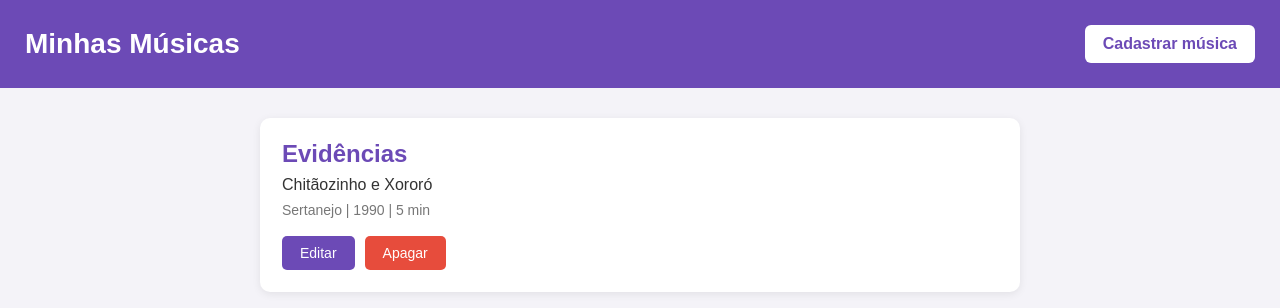
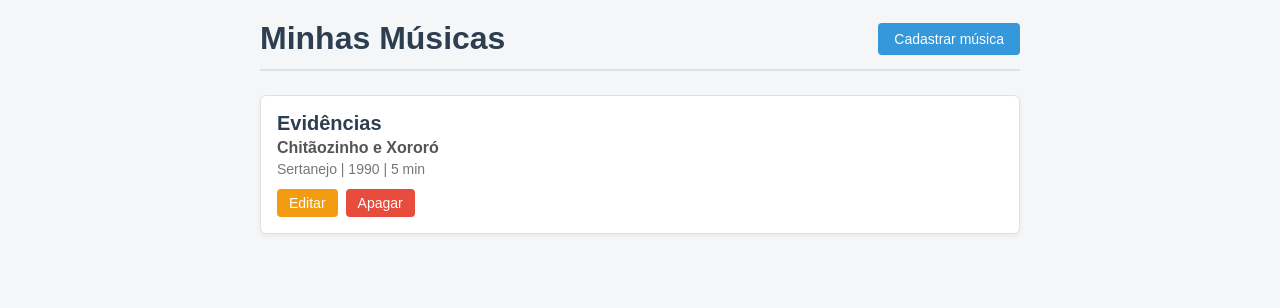
Before and after one commit to JanainaLN/musicas_frontend, a plain HTML site: page index.html in a window 1280 px wide. Drawn offline with Linux system fonts and the light colour scheme.

Commit message:
Inicio de index.js

```diff
--- a/cadastrar.css
+++ b/cadastrar.css
@@ -1,75 +1,81 @@
+* {
+    margin: 0;
+    padding: 0;
+    box-sizing: border-box;
+}
+
 body {
     font-family: Arial, sans-serif;
-    background-color: #f5f5f7;
-    margin: 0;
-    padding: 0;
+    background-color: #f4f3f8;
     color: #333;
 }
 
-header {
-    background-color: #5e35b1;
-    padding: 1.5rem 2rem;
+/* Área principal */
+main {
+    background-color: white;
+    max-width: 500px;
+    margin: 50px auto;
+    padding: 30px;
+    border-radius: 10px;
+    box-shadow: 0 2px 10px rgba(0, 0, 0, 0.08);
 }
 
-.link-voltar {
-    color: #fff;
+/* Link voltar */
+.voltar {
+    display: inline-block;
+    color: #6c4ab6;
     text-decoration: none;
-    font-weight: bold;
+    margin-bottom: 25px;
 }
 
-main {
-    max-width: 500px;
-    margin: 3rem auto;
-    background-color: #fff;
-    padding: 2rem;
-    border-radius: 8px;
-    box-shadow: 0 2px 10px rgba(0,0,0,0.05);
+.voltar:hover {
+    text-decoration: underline;
 }
 
+/* Título */
 h1 {
-    color: #5e35b1;
-    margin-top: 0;
-    margin-bottom: 1.5rem;
-    text-align: center;
+    color: #6c4ab6;
+    margin-bottom: 25px;
 }
 
+/* Campos */
 .campo {
     display: flex;
     flex-direction: column;
-    margin-bottom: 1rem;
+    margin-bottom: 18px;
 }
 
 label {
-    margin-bottom: 0.4rem;
     font-weight: bold;
-    color: #555;
+    margin-bottom: 7px;
 }
 
 input {
-    padding: 0.8rem;
+    padding: 12px;
     border: 1px solid #ccc;
-    border-radius: 4px;
-    font-size: 1rem;
+    border-radius: 5px;
+    font-size: 15px;
+    outline: none;
 }
 
 input:focus {
-    outline: none;
-    border-color: #5e35b1;
+    border-color: #6c4ab6;
 }
 
+/* Botão */
 #botaoCadastrar {
     width: 100%;
-    background-color: #5e35b1;
-    color: #fff;
+    padding: 13px;
+    background-color: #6c4ab6;
+    color: white;
     border: none;
-    padding: 1rem;
-    font-size: 1rem;
+    border-radius: 5px;
+    font-size: 16px;
     font-weight: bold;
-    border-radius: 4px;
     cursor: pointer;
-    margin-top: 1rem;
+    margin-top: 8px;
 }
 
 #botaoCadastrar:hover {
-    background-color: #4527a0;
+    background-color: #56369b;
 }
--- a/editar.css
+++ b/editar.css
@@ -1,75 +1,81 @@
+* {
+    margin: 0;
+    padding: 0;
+    box-sizing: border-box;
+}
+
 body {
     font-family: Arial, sans-serif;
-    background-color: #f5f5f7;
-    margin: 0;
-    padding: 0;
+    background-color: #f4f3f8;
     color: #333;
 }
 
-header {
-    background-color: #5e35b1;
-    padding: 1.5rem 2rem;
+/* Área principal */
+main {
+    background-color: white;
+    max-width: 500px;
+    margin: 50px auto;
+    padding: 30px;
+    border-radius: 10px;
+    box-shadow: 0 2px 10px rgba(0, 0, 0, 0.08);
 }
 
-.link-voltar {
-    color: #fff;
+/* Link voltar */
+.voltar {
+    display: inline-block;
+    color: #6c4ab6;
     text-decoration: none;
-    font-weight: bold;
+    margin-bottom: 25px;
 }
 
-main {
-    max-width: 500px;
-    margin: 3rem auto;
-    background-color: #fff;
-    padding: 2rem;
-    border-radius: 8px;
-    box-shadow: 0 2px 10px rgba(0,0,0,0.05);
+.voltar:hover {
+    text-decoration: underline;
 }
 
+/* Título */
 h1 {
-    color: #5e35b1;
-    margin-top: 0;
-    margin-bottom: 1.5rem;
-    text-align: center;
+    color: #6c4ab6;
+    margin-bottom: 25px;
 }
 
+/* Campos */
 .campo {
     display: flex;
     flex-direction: column;
-    margin-bottom: 1rem;
+    margin-bottom: 18px;
 }
 
 label {
-    margin-bottom: 0.4rem;
     font-weight: bold;
-    color: #555;
+    margin-bottom: 7px;
 }
 
 input {
-    padding: 0.8rem;
+    padding: 12px;
     border: 1px solid #ccc;
-    border-radius: 4px;
-    font-size: 1rem;
+    border-radius: 5px;
+    font-size: 15px;
+    outline: none;
 }
 
 input:focus {
-    outline: none;
-    border-color: #5e35b1;
+    border-color: #6c4ab6;
 }
 
+/* Botão */
 #botaoSalvar {
     width: 100%;
-    background-color: #00897b;
-    color: #fff;
+    padding: 13px;
+    background-color: #6c4ab6;
+    color: white;
     border: none;
-    padding: 1rem;
-    font-size: 1rem;
+    border-radius: 5px;
+    font-size: 16px;
     font-weight: bold;
-    border-radius: 4px;
     cursor: pointer;
-    margin-top: 1rem;
+    margin-top: 8px;
 }
 
 #botaoSalvar:hover {
-    background-color: #00695c;
+    background-color: #56369b;
 }
--- a/index.css
+++ b/index.css
@@ -1,104 +1,102 @@
-
 * {
+    box-sizing: border-box;
     margin: 0;
     padding: 0;
-    box-sizing: border-box;
+    font-family: Arial, sans-serif;
 }
 
 body {
-    font-family: Arial, sans-serif;
-    background-color: #f4f3f8;
+    background-color: #f4f6f8;
     color: #333;
+    padding: 20px;
+    max-width: 800px;
+    margin: 0 auto;
 }
 
 header {
-    background-color: #6c4ab6;
-    color: white;
-    padding: 25px;
     display: flex;
     justify-content: space-between;
     align-items: center;
+    margin-bottom: 24px;
+    padding-bottom: 12px;
+    border-bottom: 2px solid #e0e0e0;
 }
 
-header h1 {
-    font-size: 28px;
+h1 {
+    color: #2c3e50;
 }
 
-header a {
-    background-color: white;
-    color: #6c4ab6;
+.btn-link {
+    background-color: #3498db;
+    color: #fff;
+    padding: 8px 16px;
     text-decoration: none;
-    padding: 10px 18px;
-    border-radius: 6px;
-    font-weight: bold;
+    border-radius: 4px;
+    font-size: 14px;
 }
 
-header a:hover {
-    background-color: #eee7fa;
-}
-
-main {
-    max-width: 800px;
-    margin: 30px auto;
-    padding: 0 20px;
+.btn-link:hover {
+    background-color: #2980b9;
 }
 
 #listaMusicas {
     display: flex;
     flex-direction: column;
-    gap: 20px;
+    gap: 16px;
 }
 
 .musica {
-    background-color: white;
-    padding: 22px;
-    border-radius: 10px;
-    box-shadow: 0 2px 8px rgba(0, 0, 0, 0.08);
+    background-color: #fff;
+    border: 1px solid #e0e0e0;
+    border-radius: 6px;
+    padding: 16px;
+    box-shadow: 0 2px 4px rgba(0, 0, 0, 0.05);
 }
 
 .musica h2 {
-    color: #6c4ab6;
-    margin-bottom: 8px;
+    font-size: 20px;
+    color: #2c3e50;
+    margin-bottom: 4px;
 }
 
-.artista {
-    font-size: 16px;
-    margin-bottom: 8px;
+.musica .artista {
+    font-weight: bold;
+    color: #555;
+    margin-bottom: 4px;
 }
 
-.detalhes {
+.musica .detalhes {
+    font-size: 14px;
     color: #777;
-    font-size: 14px;
-    margin-bottom: 18px;
+    margin-bottom: 12px;
 }
 
 .acoes {
     display: flex;
-    gap: 10px;
+    gap: 8px;
 }
 
-.editar,
-.apagar {
-    border: none;
-    padding: 9px 18px;
-    border-radius: 5px;
-    cursor: pointer;
+.editar {
+    background-color: #f39c12;
+    color: #fff;
+    padding: 6px 12px;
     text-decoration: none;
+    border-radius: 4px;
     font-size: 14px;
 }
 
-.editar {
-    background-color: #6c4ab6;
-    color: white;
+.editar:hover {
+    background-color: #d68910;
 }
 
 .apagar {
     background-color: #e74c3c;
-    color: white;
-}
-
-.editar:hover {
-    background-color: #56369b;
+    color: #fff;
+    border: none;
+    padding: 6px 12px;
+    border-radius: 4px;
+    font-size: 14px;
+    cursor: pointer;
 }
 
 .apagar:hover {
--- a/index.html
+++ b/index.html
@@ -3,13 +3,14 @@
 <head>
     <meta charset="UTF-8">
     <meta name="viewport" content="width=device-width, initial-scale=1.0">
-    <title>Minhas Músicas</title>
+    <title>Minhas Músicas - Início</title>
     <link rel="stylesheet" href="index.css">
 </head>
 <body>
+
     <header>
         <h1>Minhas Músicas</h1>
-        <a href="cadastrar.html">Cadastrar música</a>
+        <a href="cadastrar.html" class="btn-link">Cadastrar música</a>
     </header>
 
     <main>
--- a/index.js
+++ b/index.js
@@ -0,0 +1,14 @@
+const urlBackend = "http://localhost:3000"
+
+const listaMusicas = document.getElementById("listaMusica")
+
+async function buscarMusicas(){
+    const resposta = await fetch(urlBackend)
+    const musica = await resposta.json()
+
+
+
+
+
+
+}
```
Also changed, not shown: cadastrar.html (+3 -4 lines), editar.html (+3 -4 lines).
